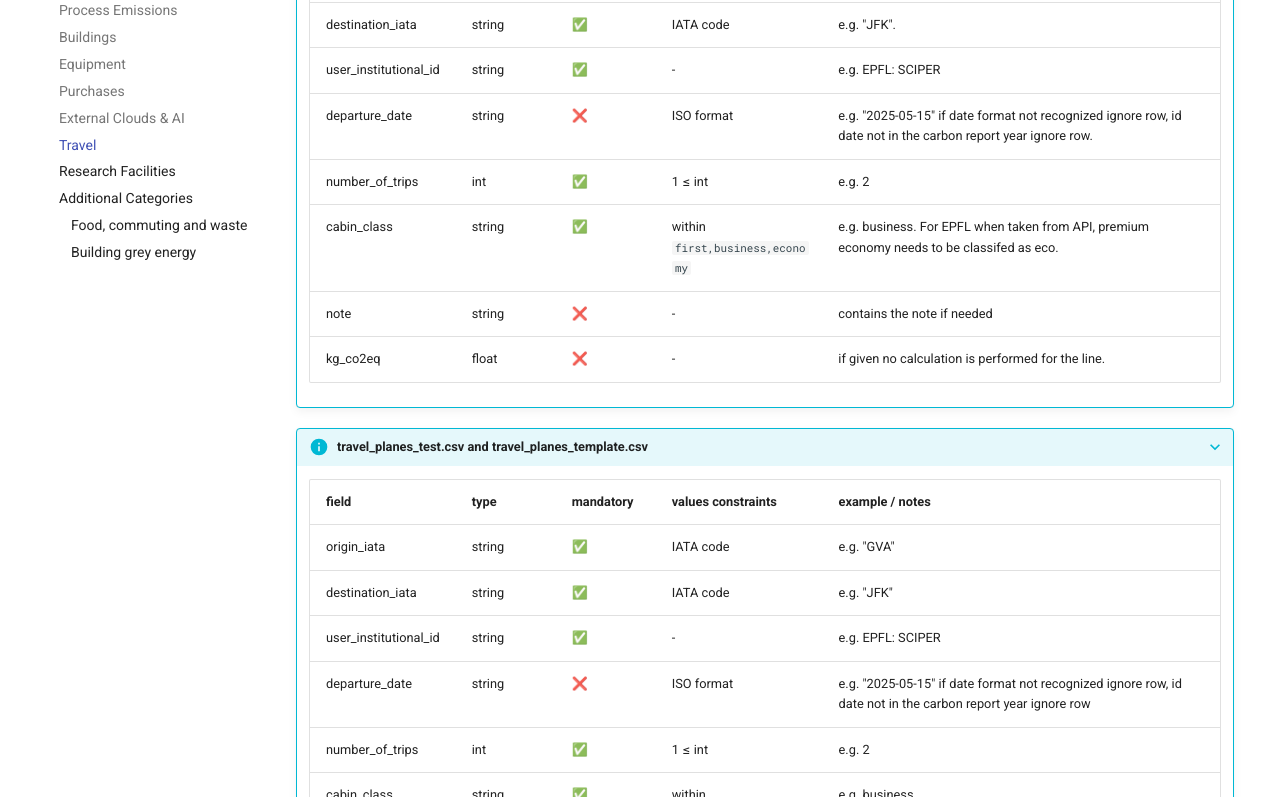
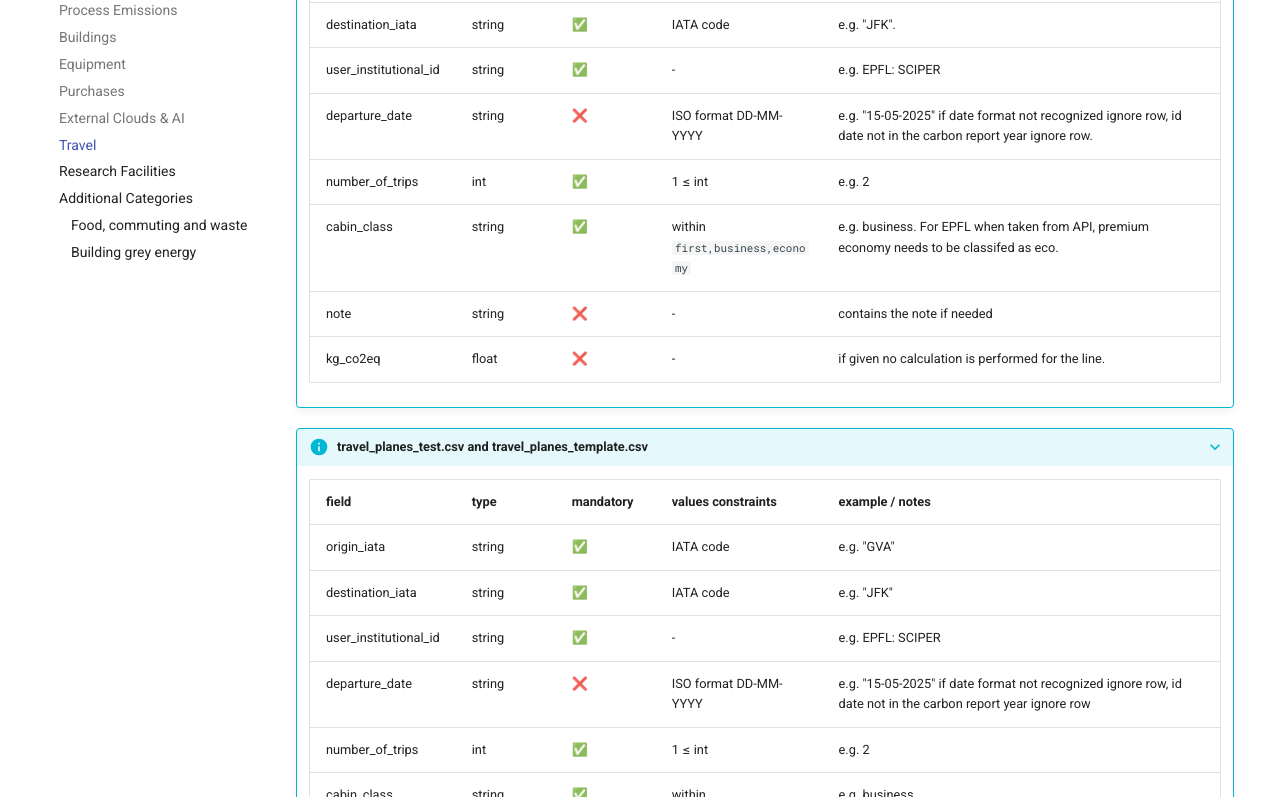
Before and after one commit to EPFL-ENAC/co2-calculator-back-office-doc, an MkDocs documentation site: the page built from docs/data-description.md, in a window 1280 px wide and 1400 px high, scrolled down 15939 px. Shown: the part 152-949 px from the top of the window. Built offline with MkDocs 1.6.1 and Material for MkDocs 9.7.7, drawn with Linux system fonts in a browser that asks for light colours; comment, search, counter and statistics services are not loaded; some of the changed text lies outside the part shown.

Commit message:
Update departure_date format to DD-MM-YYYY

```diff
--- a/docs/data-description.md
+++ b/docs/data-description.md
@@ -388,7 +388,7 @@ This guide provides comprehensive data validation schemas for all modules in the
     | origin_iata | string | ✅ | IATA code | e.g. "GVA". |
     | destination_iata | string | ✅ | IATA code | e.g. "JFK".|
     | user_institutional_id | string | ✅ | - | e.g. EPFL: SCIPER |
-    | departure_date | string | ❌ | ISO format | e.g. "2025-05-15" if date format not recognized ignore row, id date not in the carbon report year ignore row. |
+    | departure_date | string | ❌ | ISO format DD-MM-YYYY | e.g. "15-05-2025" if date format not recognized ignore row, id date not in the carbon report year ignore row. |
     | number_of_trips | int | ✅ | 1 ≤ int | e.g. 2 |
     | cabin_class | string | ✅ | within `first,business,economy` | e.g. business. For EPFL when taken from API, premium economy needs to be classifed as eco. |
     | note | string | ❌ | - | contains the note if needed |
@@ -401,7 +401,7 @@ This guide provides comprehensive data validation schemas for all modules in the
     | origin_iata | string | ✅ | IATA code | e.g. "GVA" |
     | destination_iata | string | ✅ | IATA code | e.g. "JFK" |
     | user_institutional_id | string | ✅ | - | e.g. EPFL: SCIPER |
-    | departure_date | string | ❌ | ISO format | e.g. "2025-05-15" if date format not recognized ignore row, id date not in the carbon report year ignore row |
+    | departure_date | string | ❌ | ISO format DD-MM-YYYY | e.g. "15-05-2025" if date format not recognized ignore row, id date not in the carbon report year ignore row |
     | number_of_trips | int | ✅ | 1 ≤ int | e.g. 2 |
     | cabin_class | string | ✅ | within `first,business,economy` | e.g. business |
     | note | string | ❌ | - | contains the note if needed |
@@ -444,7 +444,7 @@ This guide provides comprehensive data validation schemas for all modules in the
     | destination_name | string | ✅ | train station name | e.g. "Geneve Cornavin" TBD  it accepts error in naming |
     | destination_country_code | string | ✅ |ISO2 for the country | e.g. CH for switzerland |
     | user_institutional_id | string | ✅ | only number | e.g. EPFL: SCIPER, if not in Headcount ignore row with a warning message 'SCIPER for this trip not in unit. Add the SCIPER in the Headcount module.' |
-    | departure_date | string | ❌ | ISO format | e.g. "2025-05-15" if date format not recognized ignore row, id date not in the carbon report year ignore row |
+    | departure_date | string | ❌ | ISO format DD-MM-YYYY | e.g. "15-05-2025" if date format not recognized ignore row, id date not in the carbon report year ignore row |
     | number_of_trips | int | ✅ | 1 ≤ int | e.g. 2 |
     | cabin_class | string | ✅ | within `first,second` | e.g. second |
     | note | string | ❌ | - | contains the note if needed |
@@ -462,7 +462,7 @@ This guide provides comprehensive data validation schemas for all modules in the
     | destination_name | string | ✅ | train station name | e.g. "Geneve Cornavin" TBD  it accepts error in naming |
     | destination_country_code | string | ✅ |ISO2 for the country | e.g. CH for switzerland |
     | user_institutional_id | string | ✅ | only number | e.g. EPFL: SCIPER, if not in Headcount row ignore |
-    | departure_date | string | ❌ | ISO format | e.g. "2025-05-15" if date format not recognized ignore row, id date not in the carbon report year ignore row |
+    | departure_date | string | ❌ | ISO format DD-MM-YYYY | e.g. "15-05-2025" if date format not recognized ignore row, id date not in the carbon report year ignore row |
     | number_of_trips | int | ✅ | 1 ≤ int | e.g. 2 |
     | cabin_class | string | ✅ | within `first,second` | e.g. second |
     | note | string | ❌ | - | contains the note if needed |
```
